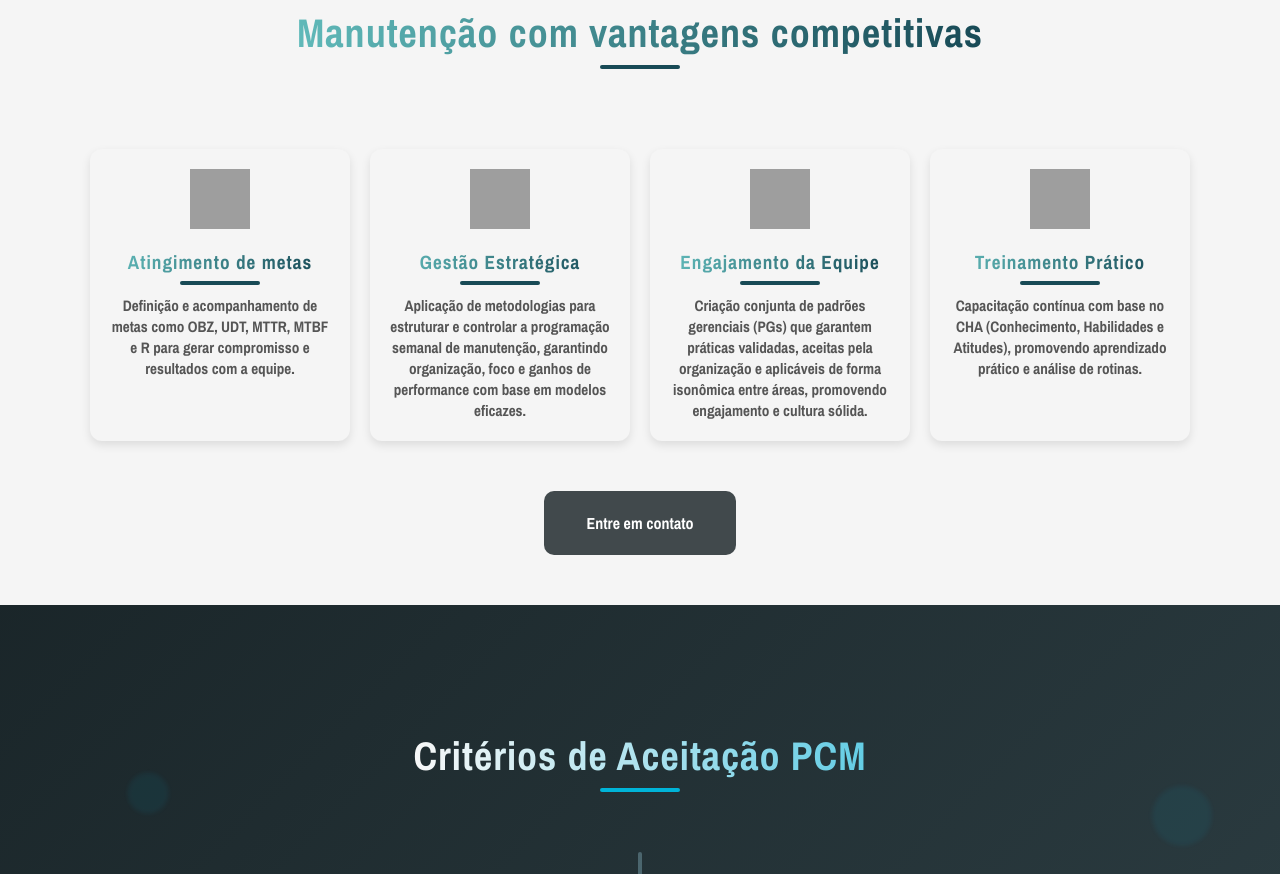
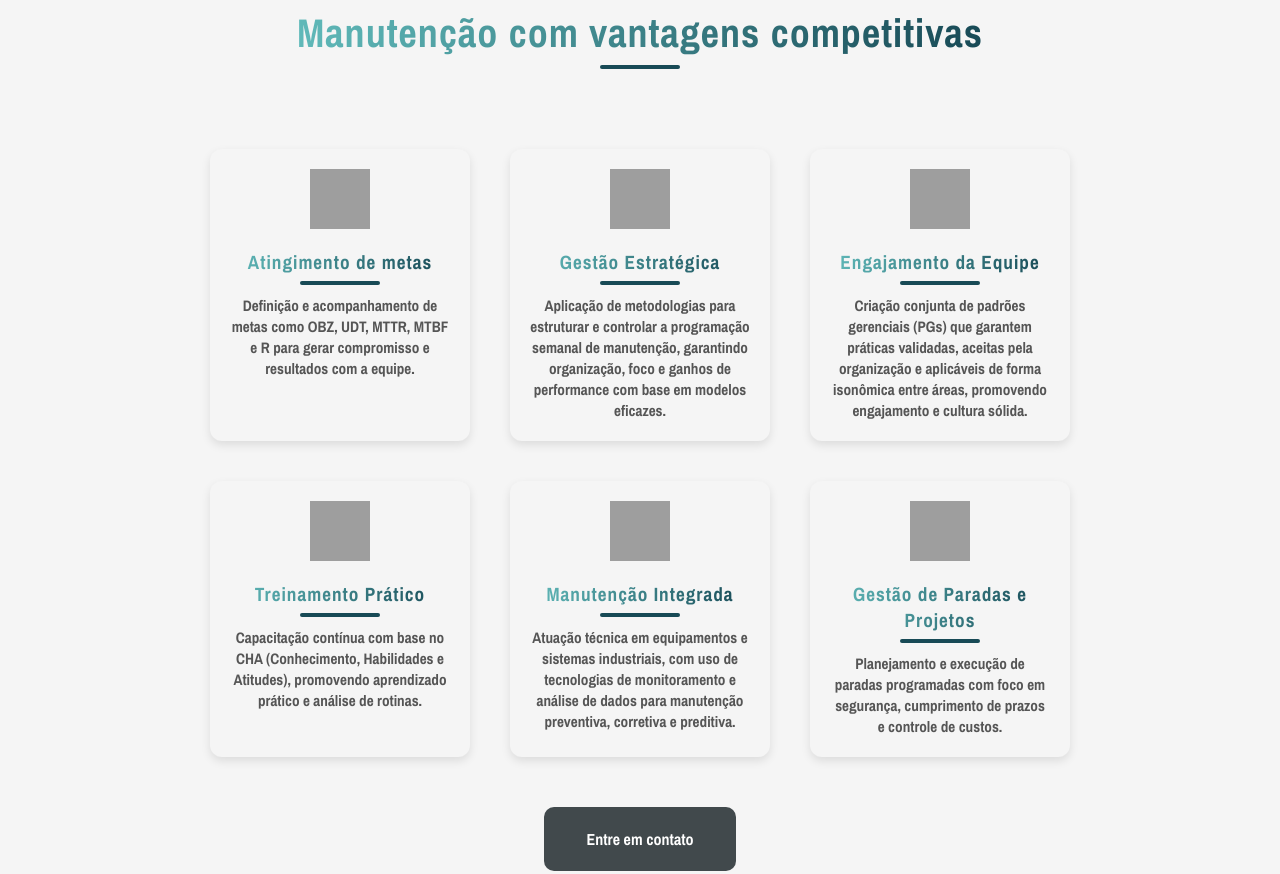
Before and after one commit to sanfergio/GEM-Website, a plain HTML site: page index.html in a window 1280 px wide. Shown: the part 1960-2834 px from the top of the page. Drawn offline with nearby package versions, Linux system fonts and the light colour scheme; grey boxes are pictures that could not be loaded.

Commit message:
new version

```diff
--- a/GEM-STYLES/index.css
+++ b/GEM-STYLES/index.css
@@ -137,7 +137,7 @@ h2::after {
 .season-two-content {
     display: flex;
     flex-wrap: wrap;
-    gap: 20px;
+    gap: 40px;
     justify-content: center;
     padding: 20px;
     margin-top: 20px;
@@ -148,10 +148,13 @@ h2::after {
     background-color: #f5f5f5;
     border-radius: 12px;
     box-shadow: 0 4px 10px rgba(0, 0, 0, 0.1);
-    width: 260px;
+    width: calc(33.333% - 40px); /* 3 por linha com gap incluso */
+    max-width: 260px;
+    min-width: 240px;
     padding: 20px;
     text-align: center;
     transition: transform 0.3s ease;
+    flex-grow: 1;
 }
 
 .gem-cards:hover {
--- a/index.html
+++ b/index.html
@@ -91,11 +91,28 @@ Mais do que entregar soluções, a GEM constrói, junto com o cliente, uma nova
       <p>Capacitação contínua com base no CHA (Conhecimento, Habilidades e Atitudes), promovendo aprendizado prático e análise de rotinas.</p>
     </div>
 
+    <!-- NOVOS CARDS -->
+
+    <div class="gem-cards">
+      <img src="https://img.icons8.com/ios-filled/50/maintenance.png" alt="Ícone Manutenção Integrada" />
+      <h3>Manutenção Integrada</h3>
+      <p>Atuação técnica em equipamentos e sistemas industriais, com uso de tecnologias de monitoramento e análise de dados para manutenção preventiva, corretiva e preditiva.</p>
     </div>
-      <a target="_blank" href="https://api.whatsapp.com/send/?phone=5512981673561&text=Olá! Vim pelo site da GEM e gostaria de conversar sobre soluções para otimizar a manutenção industrial da minha empresa.&type=phone_number&app_absent=0
-" class="button-cards fade-in">Entre em contato </a>
+
+    <div class="gem-cards">
+      <img src="https://img.icons8.com/ios-filled/50/project-management.png" alt="Ícone Gestão de Paradas" />
+      <h3>Gestão de Paradas e Projetos</h3>
+      <p>Planejamento e execução de paradas programadas com foco em segurança, cumprimento de prazos e controle de custos.</p>
+    </div>
+
+  </div>
+
+  <a target="_blank" href="https://api.whatsapp.com/send/?phone=5512981673561&text=Olá! Vim pelo site da GEM e gostaria de conversar sobre soluções para otimizar a manutenção industrial da minha empresa.&type=phone_number&app_absent=0" class="button-cards fade-in">
+    Entre em contato
+  </a>
 
 </section>
+
 
 
   <section class="pcm-section">
@@ -136,7 +153,7 @@ Mais do que entregar soluções, a GEM constrói, junto com o cliente, uma nova
       <h3 class="role-title">
         <span class="role-icon">👑</span> PADRINHO PCM
       </h3>
-      <img src="https://img.freepik.com/fotos-gratis/homem-de-negocios-proprietario-da-empresa-no-escritorio_1303-15851.jpg?ga=GA1.1.1726916436.1746020659&semt=ais_hybrid&w=740" alt="Imagem do Padrinho">
+      <img style="object-position: center;"  src="GEM-IMAGES/pcm.png" alt="Imagem do Padrinho">
       <div class="responsibilities-grid">
         <div class="responsibility-item">
           <div class="responsibility-text">Apadrinhar os colaboradores responsáveis pelo PCM.</div>
```
Also changed, not shown: GEM-IMAGES/pcm.png (added). Lines whose indentation alone changed are shown as unchanged.
